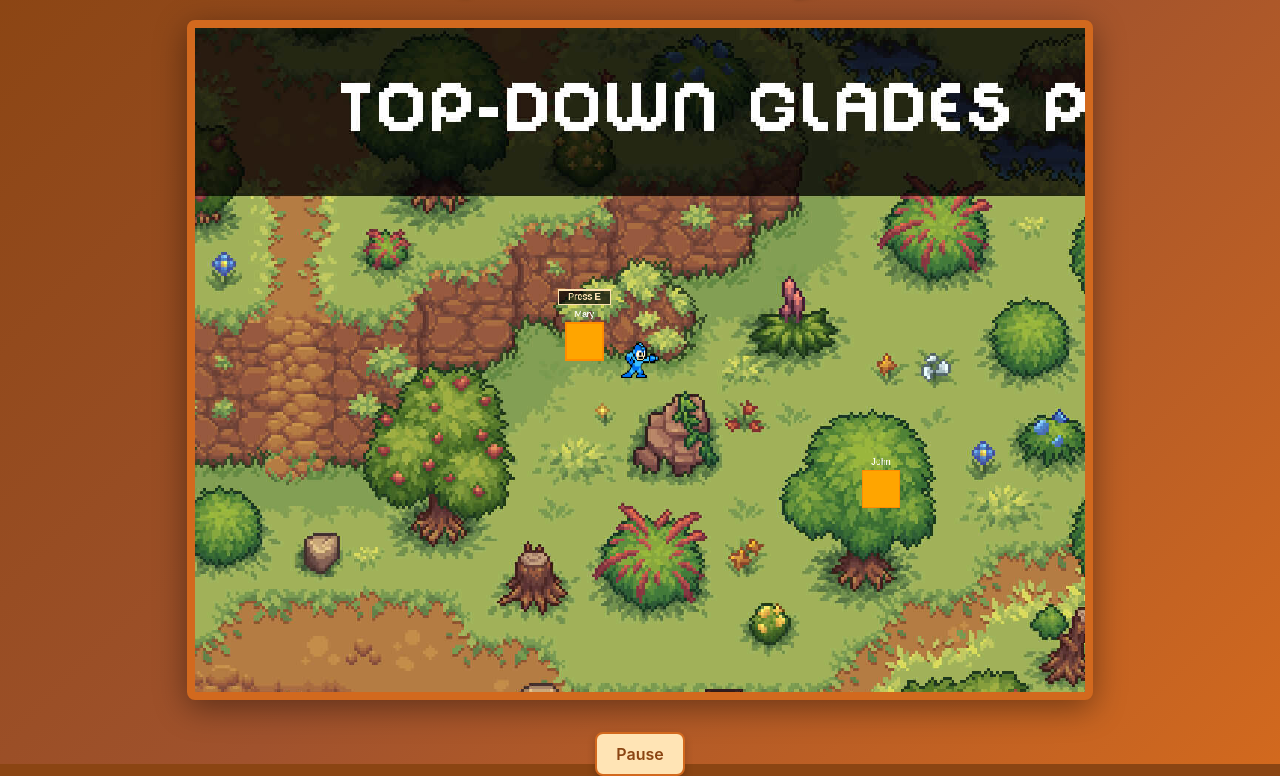
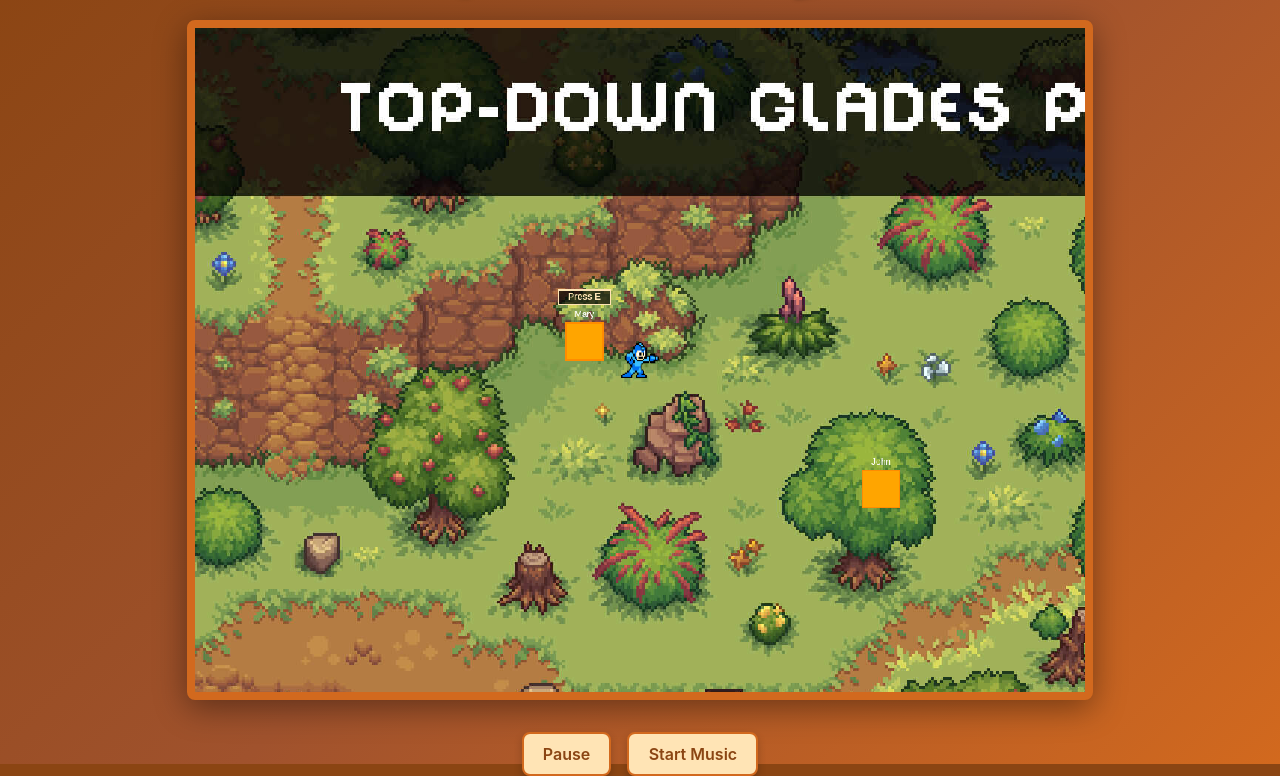
Before and after one commit to astrutz/bakeandshake, a website built with Vite: page index.html in a window 1280 px wide. Shown: the part 36-812 px from the top of the page. Built offline with nearby package versions, Linux system fonts and the light colour scheme.

Commit message:
Add music button

```diff
--- a/index.html
+++ b/index.html
@@ -13,6 +13,7 @@
         <canvas id="game" width="1200" height="900"></canvas>
         <div id="controls">
           <button id="toggle">Pause</button>
+          <button id="music">Start Music</button>
         </div>
       </div>
     </div>
```
